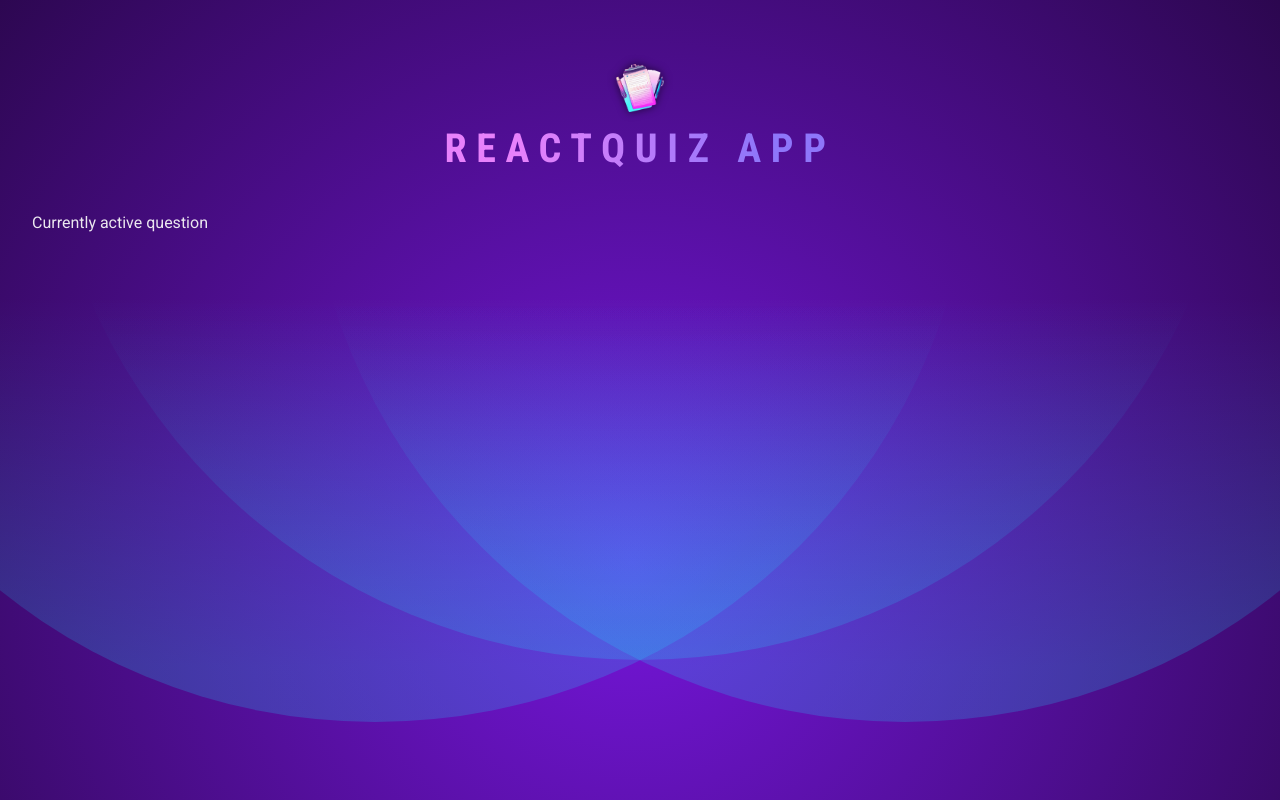
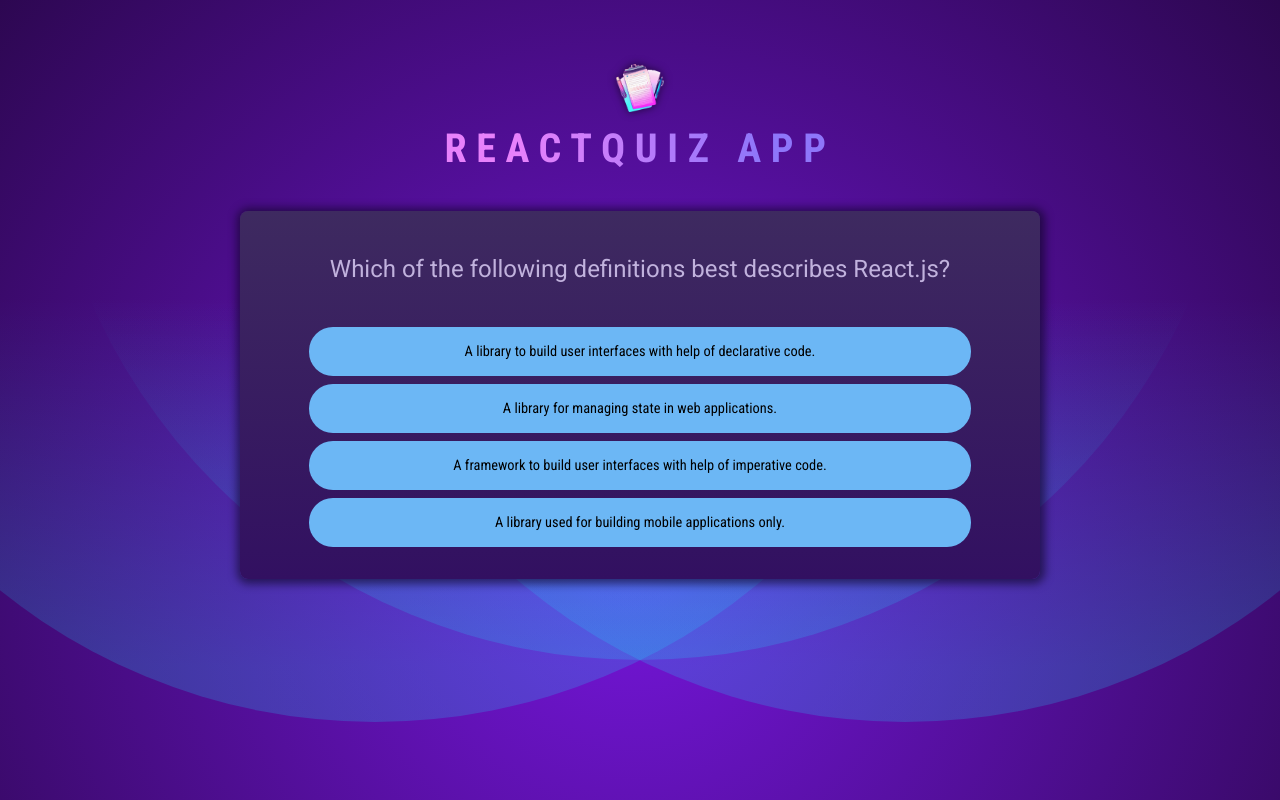
Before and after one commit to alisalali/Demo-Project---React-Quiz, a React (Vite) app: page / in a window 1280 px wide. Built offline with nearby package versions, Linux system fonts and the light colour scheme.

Commit message:
03-deriving-values-outputting-questions

```diff
--- a/src/App.jsx
+++ b/src/App.jsx
@@ -5,7 +5,9 @@
   return (
     <>
       <Header />
-      <Quiz />
+      <main>
+        <Quiz />
+      </main>
     </>
   );
 }
--- a/src/components/Quiz.jsx
+++ b/src/components/Quiz.jsx
@@ -1,8 +1,31 @@
-import { useState } from "react";
+import { useRef, useState } from "react";
+import QUESTIONS from "../questions";
 
 export default function () {
-  const [activeQuestionIndex, setActiveQuestionIndex] = useState(0);
   const [userAnswers, setUserAnswers] = useState([]);
 
-  return <p>Currently active question</p>;
+  const activeQuestionsIndex = userAnswers.length;
+
+  function handleSelectAnswer(selectedAnswer) {
+    setUserAnswers((prevUserAnswers) => {
+      return [...prevUserAnswers, selectedAnswer];
+    });
+  }
+
+  return (
+    <div id="quiz">
+      <div id="question">
+        <h2>{QUESTIONS[activeQuestionsIndex].text}</h2>
+        <ul id="answers">
+          {QUESTIONS[activeQuestionsIndex].answers.map((answer) => (
+            <li key={answer} className="answer">
+              <button onClick={() => handleSelectAnswer(answer)}>
+                {answer}
+              </button>
+            </li>
+          ))}
+        </ul>
+      </div>
+    </div>
+  );
 }
--- /dev/null
+++ b/src/questions.js
@@ -0,0 +1,72 @@
+export default [
+  {
+    id: "q1",
+    text: "Which of the following definitions best describes React.js?",
+    answers: [
+      "A library to build user interfaces with help of declarative code.",
+      "A library for managing state in web applications.",
+      "A framework to build user interfaces with help of imperative code.",
+      "A library used for building mobile applications only.",
+    ],
+  },
+  {
+    id: "q2",
+    text: "What purpose do React hooks serve?",
+    answers: [
+      "Enabling the use of state and other React features in functional components.",
+      "Creating responsive layouts in React applications.",
+      "Handling errors within the application.",
+      "Part of the Redux library for managing global state.",
+    ],
+  },
+  {
+    id: "q3",
+    text: "Can you identify what JSX is?",
+    answers: [
+      "A JavaScript extension that adds HTML-like syntax to JavaScript.",
+      "A JavaScript library for building dynamic user interfaces.",
+      "A specific HTML version that was explicitly created for React.",
+      "A tool for making HTTP requests in a React application.",
+    ],
+  },
+  {
+    id: "q4",
+    text: "What is the most common way to create a component in React?",
+    answers: [
+      "By defining a JavaScript function that returns a renderable value.",
+      "By defining a custom HTML tag in JavaScript.",
+      "By creating a file with a .jsx extension.",
+      'By using the "new" keyword followed by the component name.',
+    ],
+  },
+  {
+    id: "q5",
+    text: 'What does the term "React state" imply?',
+    answers: [
+      "An object in a component that holds values and may cause the component to render on change.",
+      "The lifecycle phase a React component is in.",
+      "The overall status of a React application, including all props and components.",
+      "A library for managing global state in React applications.",
+    ],
+  },
+  {
+    id: "q6",
+    text: "How do you typically render list content in React apps?",
+    answers: [
+      "By using the map() method to iterate over an array of data and returning JSX.",
+      "By using the for() loop to iterate over an array of data and returning JSX.",
+      "By using the forEach() method to iterate over an array of data and returning JSX.",
+      "By using the loop() method to iterate over an array of data and returning JSX.",
+    ],
+  },
+  {
+    id: "q7",
+    text: "Which approach can NOT be used to render content conditionally?",
+    answers: [
+      "Using a the #if template syntax.",
+      "Using a ternary operator.",
+      "Using the && operator.",
+      "Using an if-else statement.",
+    ],
+  },
+];
```
